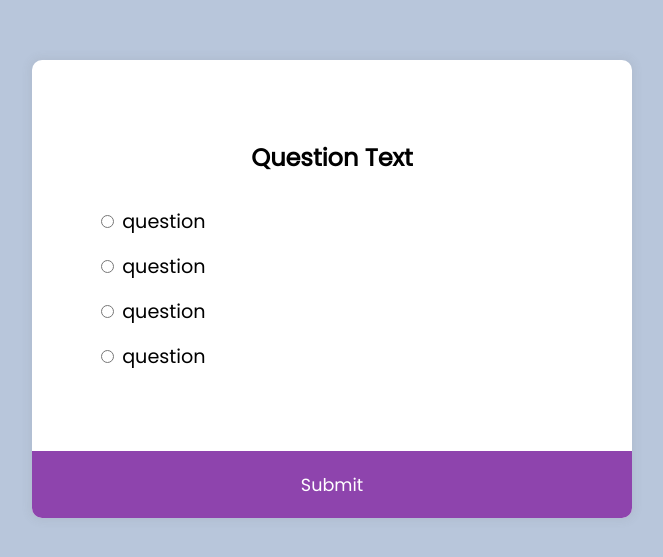
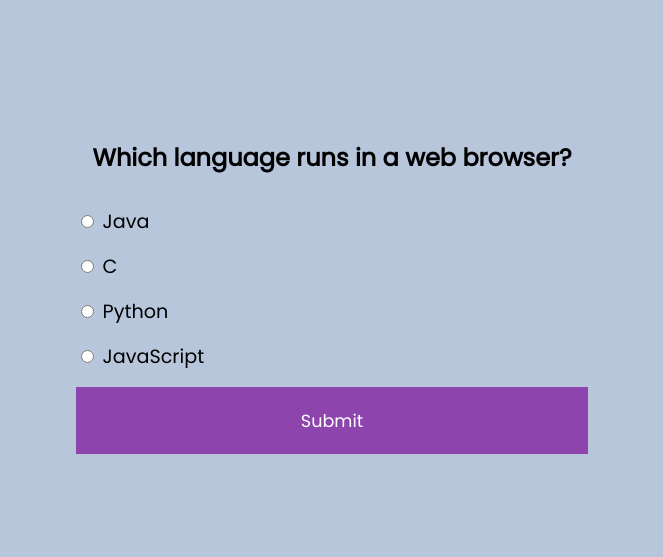
Before and after one commit to Iamhakim/quizzApp, a plain HTML site: page index.html in a window 1280 px wide. Shown: the part 111-668 px from the top of the page, without its empty margins (308-971 px from the left). Drawn offline with Linux system fonts and the light colour scheme.

Commit message:
debug codes

```diff
--- a/index.html
+++ b/index.html
@@ -2,36 +2,38 @@
 <html lang="en">
   <head>
     <meta charset="UTF-8" />
-    <meta http-equiv="X-UA-Compatible" content="IE=edge" />
     <meta name="viewport" content="width=device-width, initial-scale=1.0" />
     <link rel="stylesheet" href="style.css" />
-    <title>Quizz App</title>
+    <title>Quiz App</title>
   </head>
   <body>
-    <div class="quizz-container" id="quizz">
-      <div class="quizz-header">
-        <h2 id="question">Question Text</h2>
+    <div class="quiz-container" id="quiz">
+      <div class="quiz-header">
+        <h2 id="question">Question text</h2>
         <ul>
           <li>
             <input type="radio" name="answer" id="a" class="answer" />
-            <label for="a" id="" a_text>question</label>
+            <label for="a" id="a_text">Question</label>
           </li>
+
           <li>
             <input type="radio" name="answer" id="b" class="answer" />
-            <label for="b" id="" b_text>question</label>
+            <label for="b" id="b_text">Question</label>
           </li>
+
           <li>
             <input type="radio" name="answer" id="c" class="answer" />
-            <label for="c" id="" c_text>question</label>
+            <label for="c" id="c_text">Question</label>
           </li>
+
           <li>
             <input type="radio" name="answer" id="d" class="answer" />
-            <label for="d" id="" d_text>question</label>
+            <label for="d" id="d_text">Question</label>
           </li>
         </ul>
       </div>
       <button id="submit">Submit</button>
     </div>
-    <script src="./script.js"></script>
+    <script src="script.js"></script>
   </body>
 </html>
--- a/script.js
+++ b/script.js
@@ -1,15 +1,15 @@
-'use district';
-
+'use strict';
 const quizData = [
   {
-    Question: 'which language runs in the browser ?',
-    a: 'java',
-    b: 'c',
-    d: 'python',
+    question: 'Which language runs in a web browser?',
+    a: 'Java',
+    b: 'C',
+    c: 'Python',
+    d: 'JavaScript',
     correct: 'd',
   },
   {
-    Question: 'what does CSS stand for ?',
+    question: 'What does CSS stand for?',
     a: 'Central Style Sheets',
     b: 'Cascading Style Sheets',
     c: 'Cascading Simple Sheets',
@@ -33,10 +33,29 @@ const quizData = [
     correct: 'b',
   },
 ];
-const quizz = document.getElementById('quizz');
-const answerEls = document.querySelectorAll(.'answer');
-const questionEl =document.getElementById('question')
-const a_Text = document.getElementById('a_text')
-const b_Text = document.getElementById('b_text')
-const c_Text = document.getElementById('c_text')
-const d_Text = document.getElementById('d_text')
+
+const quiz = document.getElementById('quiz');
+const answerEls = document.querySelectorAll('.answer');
+const questionEl = document.getElementById('question');
+const a_text = document.getElementById('a_text');
+const b_text = document.getElementById('b_text');
+const c_text = document.getElementById('c_text');
+const d_text = document.getElementById('d_text');
+const submitBtn = document.getElementById('submit');
+
+let currentQuiz = 0;
+let score = 0;
+
+loadQuiz();
+
+function loadQuiz() {
+  // deselectAnswers();
+
+  const currentQuizData = quizData[currentQuiz];
+
+  questionEl.innerText = currentQuizData.question;
+  a_text.innerText = currentQuizData.a;
+  b_text.innerText = currentQuizData.b;
+  c_text.innerText = currentQuizData.c;
+  d_text.innerText = currentQuizData.d;
+}
```
